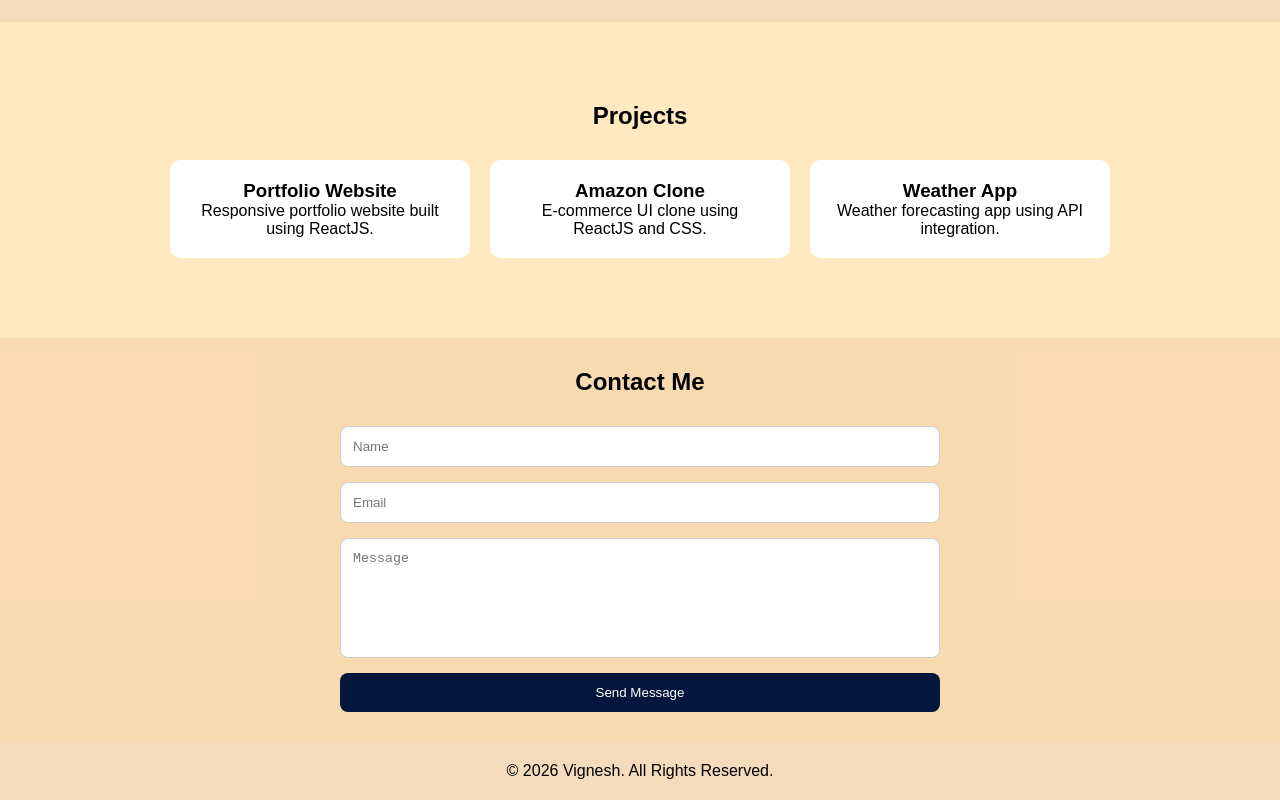
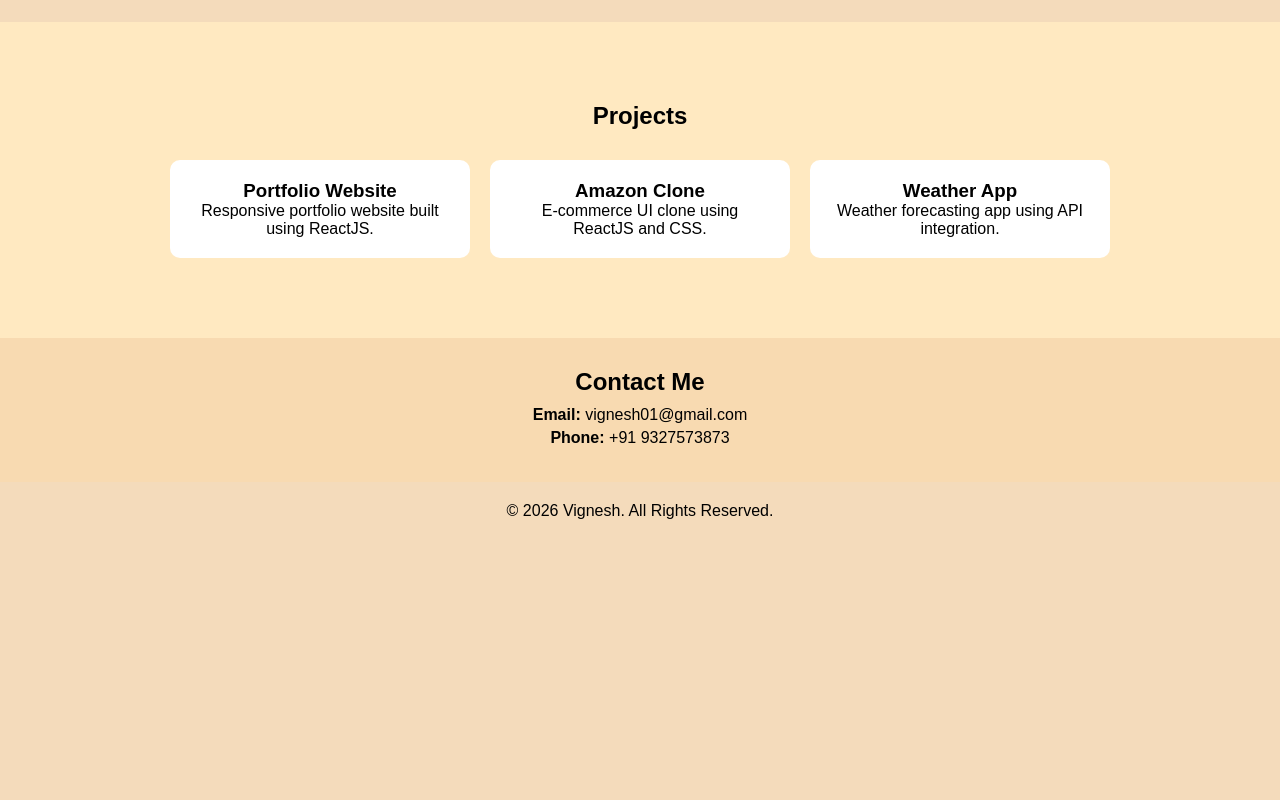
Before and after one commit to naykavignesh01-bot/portfolio-react, a React app: page / in a window 1280 px wide. Shown: the part 1176-1976 px from the top of the page. After the commit the page ends 1716 px from the top, so only its background shows below. Built offline with nearby package versions, Linux system fonts and the light colour scheme; the HTML template or start-up script is replaced by a standard one.

Commit message:
Updated contact section

```diff
--- a/src/components/Contact.jsx
+++ b/src/components/Contact.jsx
@@ -3,12 +3,13 @@ function Contact() {
     <section className="contact" id="contact">
       <h2>Contact Me</h2>
 
-      <form className="contact-form">
-        <input type="text" placeholder="Name" />
-        <input type="email" placeholder="Email" />
-        <textarea placeholder="Message"></textarea>
-        <button type="submit">Send Message</button>
-      </form>
+      <p>
+        <strong>Email:</strong> vignesh01@gmail.com
+      </p>
+
+      <p>
+        <strong>Phone:</strong> +91 9327573873
+      </p>
     </section>
   );
 }
```
